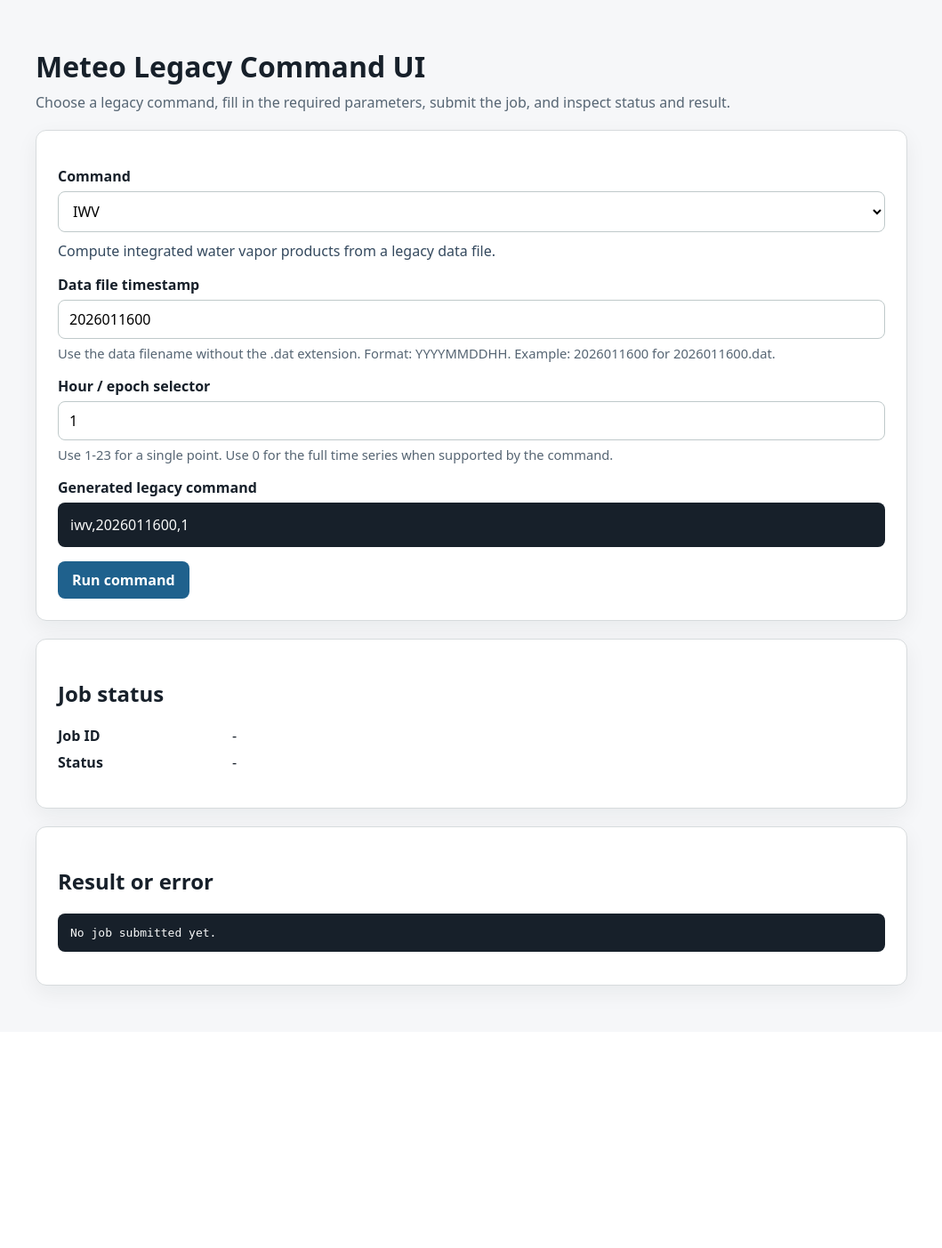
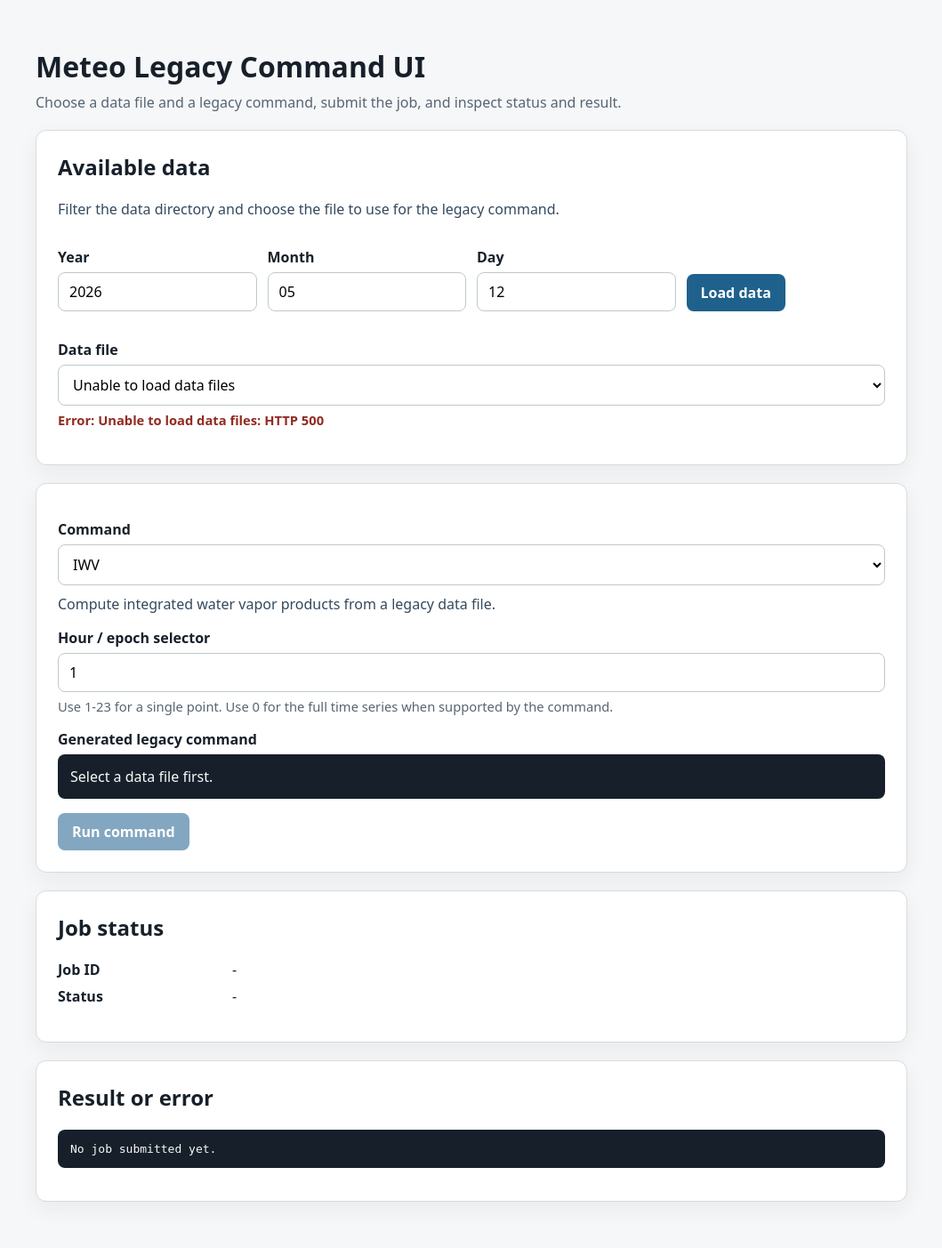
Before and after one commit to marco-buttu/meteo, a Flask app: page /ui in a window 1280 px wide. Shown: the whole page at 89% size, without its empty margins (110-1169 px from the left). Before the commit the page ends 1124 px from the top, so only its background shows below. Run offline with Flask 3, Linux system fonts and the light colour scheme; parts of the project's set-up code (start-up, migrations or seed data) failed here and were passed over.

Commit message:
Fix issue 17

```diff
--- a/app/api/routes.py
+++ b/app/api/routes.py
@@ -6,6 +6,7 @@ from werkzeug.exceptions import BadRequest
 from app.domain.exceptions import InvalidJsonError, InvalidRequestError
 from app.api.legacy_parser import parse_legacy_command, LegacyCommandError
 from app.api.legacy_commands import get_legacy_command_catalog
+from app.api.data_catalog import list_data_files, parse_data_query
 
 
 def register_routes(app: Flask) -> None:
@@ -17,6 +18,17 @@ def register_routes(app: Flask) -> None:
     @app.route("/legacy/commands", methods=["GET"])
     def get_legacy_commands():
         return jsonify({"commands": get_legacy_command_catalog()}), 200
+
+
+    @app.route("/api/data", methods=["GET"])
+    def get_data_catalog():
+        try:
+            query = parse_data_query(request.args)
+            payload = list_data_files(**query)
+        except ValueError as exc:
+            raise InvalidRequestError(str(exc)) from exc
+
+        return jsonify(payload), 200
 
     @app.route("/jobs", methods=["POST"])
     def create_job():
--- a/app/templates/legacy_ui.html
+++ b/app/templates/legacy_ui.html
@@ -25,6 +25,10 @@
     h1 {
       margin-bottom: 8px;
       font-size: 2rem;
+    }
+
+    h2 {
+      margin-top: 0;
     }
 
     .subtitle {
@@ -82,6 +86,13 @@
       margin: 16px 0;
     }
 
+    .filter-grid {
+      display: grid;
+      grid-template-columns: repeat(4, minmax(0, 1fr));
+      gap: 12px;
+      align-items: end;
+    }
+
     .help {
       margin-top: 6px;
       color: #566573;
@@ -125,12 +136,52 @@
       color: #145a32;
       font-weight: 700;
     }
+
+    .warning {
+      color: #9a5b00;
+      font-weight: 700;
+    }
+
+    @media (max-width: 760px) {
+      .filter-grid {
+        grid-template-columns: 1fr;
+      }
+    }
   </style>
 </head>
 <body>
 <main>
   <h1>Meteo Legacy Command UI</h1>
-  <p class="subtitle">Choose a legacy command, fill in the required parameters, submit the job, and inspect status and result.</p>
+  <p class="subtitle">Choose a data file and a legacy command, submit the job, and inspect status and result.</p>
+
+  <section class="panel">
+    <h2>Available data</h2>
+    <p class="description">Filter the data directory and choose the file to use for the legacy command.</p>
+
+    <div class="filter-grid">
+      <div class="field">
+        <label for="data-year">Year</label>
+        <input id="data-year" type="number" min="0" step="1">
+      </div>
+      <div class="field">
+        <label for="data-month">Month</label>
+        <input id="data-month" type="number" min="1" max="12" step="1">
+      </div>
+      <div class="field">
+        <label for="data-day">Day</label>
+        <input id="data-day" type="number" min="1" max="31" step="1">
+      </div>
+      <div class="field">
+        <button id="load-data-button" type="button">Load data</button>
+      </div>
+    </div>
+
+    <div class="field">
+      <label for="data-file-select">Data file</label>
+      <select id="data-file-select"></select>
+      <p id="data-help" class="help">Select a file. The timestamp is taken from the filename automatically.</p>
+    </div>
+  </section>
 
   <section class="panel">
     <div class="field">
@@ -175,10 +226,17 @@
   const jobIdNode = document.getElementById("job-id");
   const jobStatusNode = document.getElementById("job-status");
   const jobOutput = document.getElementById("job-output");
+  const dataYear = document.getElementById("data-year");
+  const dataMonth = document.getElementById("data-month");
+  const dataDay = document.getElementById("data-day");
+  const dataFileSelect = document.getElementById("data-file-select");
+  const dataHelp = document.getElementById("data-help");
+  const loadDataButton = document.getElementById("load-data-button");
 
   let commands = [];
   let activeCommand = null;
   let pollTimer = null;
+  let selectedDataTimestamp = "";
 
   function showOutput(value) {
     if (typeof value === "string") {
@@ -186,6 +244,13 @@
       return;
     }
     jobOutput.textContent = JSON.stringify(value, null, 2);
+  }
+
+  function visibleParameters() {
+    if (!activeCommand) {
+      return [];
+    }
+    return activeCommand.parameters.filter((parameter) => parameter.name !== "data_timestamp");
   }
 
   function getFieldValue(parameter) {
@@ -197,12 +262,86 @@
     if (!activeCommand) {
       return "";
     }
-    const values = activeCommand.parameters.map((parameter) => getFieldValue(parameter));
+    const values = [selectedDataTimestamp, ...visibleParameters().map((parameter) => getFieldValue(parameter))];
     return [activeCommand.name, ...values].join(",");
   }
 
   function updatePreview() {
-    commandPreview.textContent = buildLegacyCommand();
+    commandPreview.textContent = selectedDataTimestamp ? buildLegacyCommand() : "Select a data file first.";
+    runButton.disabled = !selectedDataTimestamp;
+  }
+
+  function setTodayFilters() {
+    const today = new Date();
+    dataYear.value = String(today.getFullYear());
+    dataMonth.value = String(today.getMonth() + 1).padStart(2, "0");
+    dataDay.value = String(today.getDate()).padStart(2, "0");
+  }
+
+  function dataQueryString() {
+    const params = new URLSearchParams();
+    if (dataYear.value.trim()) {
+      params.set("year", dataYear.value.trim());
+    }
+    if (dataMonth.value.trim()) {
+      params.set("month", dataMonth.value.trim());
+    }
+    if (dataDay.value.trim()) {
+      params.set("day", dataDay.value.trim());
+    }
+    const query = params.toString();
+    return query ? `?${query}` : "";
+  }
+
+  async function loadDataFiles() {
+    loadDataButton.disabled = true;
+    dataHelp.textContent = "Loading available data files...";
+    dataHelp.className = "help";
+    selectedDataTimestamp = "";
+    dataFileSelect.innerHTML = "";
+    updatePreview();
+
+    try {
+      const response = await fetch(`/api/data${dataQueryString()}`);
+      const payload = await response.json();
+
+      if (!response.ok) {
+        throw new Error(payload.message || `Unable to load data files: HTTP ${response.status}`);
+      }
+
+      const files = payload.files || [];
+      if (files.length === 0) {
+        const option = document.createElement("option");
+        option.value = "";
+        option.textContent = "No data files found for the selected filters";
+        dataFileSelect.appendChild(option);
+        dataHelp.textContent = "No matching data files were found. Change year, month or day and load again.";
+        dataHelp.className = "help warning";
+        return;
+      }
+
+      files.forEach((file) => {
+        const option = document.createElement("option");
+        option.value = file.timestamp;
+        option.textContent = `${file.filename} (${String(file.hour).padStart(2, "0")}:00)`;
+        dataFileSelect.appendChild(option);
+      });
+
+      selectedDataTimestamp = files[0].timestamp;
+      dataFileSelect.value = selectedDataTimestamp;
+      dataHelp.textContent = `${payload.count} data file(s) found. Selected timestamp: ${selectedDataTimestamp}.`;
+      dataHelp.className = "help";
+    } catch (error) {
+      const option = document.createElement("option");
+      option.value = "";
+      option.textContent = "Unable to load data files";
+      dataFileSelect.appendChild(option);
+      dataHelp.textContent = String(error);
+      dataHelp.className = "help error";
+    } finally {
+      loadDataButton.disabled = false;
+      updatePreview();
+    }
   }
 
   function renderCommand(command) {
@@ -210,7 +349,7 @@
     commandDescription.textContent = command.description || "";
     parameterFields.innerHTML = "";
 
-    command.parameters.forEach((parameter) => {
+    visibleParameters().forEach((parameter) => {
       const wrapper = document.createElement("div");
       wrapper.className = "field";
 
@@ -280,6 +419,13 @@
   async function submitCommand(event) {
     event.preventDefault();
 
+    if (!selectedDataTimestamp) {
+      jobStatusNode.textContent = "missing data file";
+      jobStatusNode.className = "error";
+      showOutput("Select a data file before running a command.");
+      return;
+    }
+
     if (!commandForm.reportValidity()) {
       return;
     }
@@ -316,6 +462,7 @@
       showOutput(String(error));
     } finally {
       runButton.disabled = false;
+      updatePreview();
     }
   }
 
@@ -351,8 +498,19 @@
     }, 1000);
   }
 
+  dataFileSelect.addEventListener("change", () => {
+    selectedDataTimestamp = dataFileSelect.value;
+    dataHelp.textContent = selectedDataTimestamp
+      ? `Selected timestamp: ${selectedDataTimestamp}.`
+      : "Select a file. The timestamp is taken from the filename automatically.";
+    dataHelp.className = "help";
+    updatePreview();
+  });
+  loadDataButton.addEventListener("click", loadDataFiles);
   commandForm.addEventListener("submit", submitCommand);
-  loadCommands().catch((error) => {
+
+  setTodayFilters();
+  Promise.all([loadCommands(), loadDataFiles()]).catch((error) => {
     jobStatusNode.textContent = "initialization failed";
     jobStatusNode.className = "error";
     showOutput(String(error));
```
Also changed, not shown: app/api/data_catalog.py (added, +176 -0 lines), scripts/smoke_tests.py (+60 -14 lines), README.md, 1 other file.
